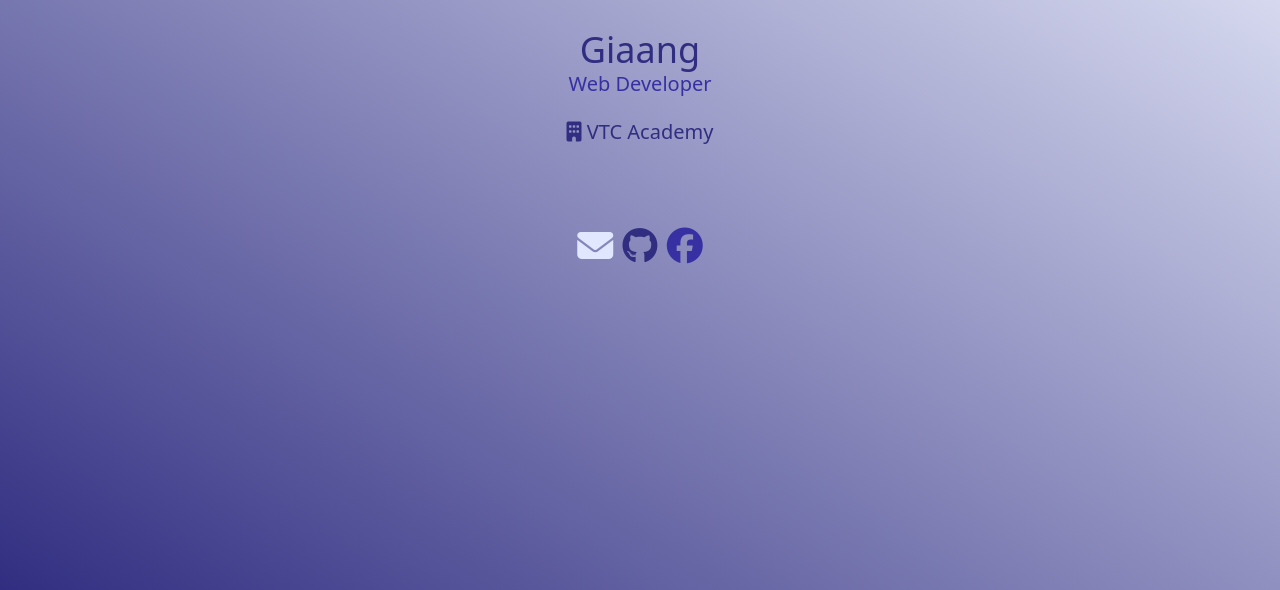
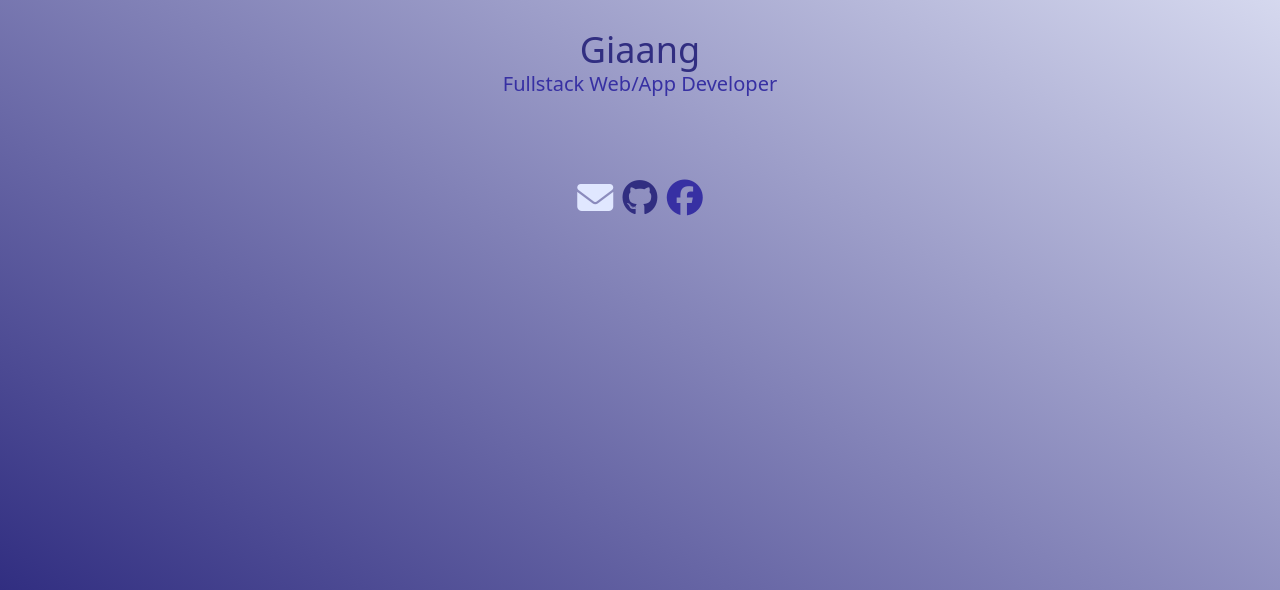
Before and after one commit to lehuygiang28/about-me, a plain HTML site: page index.html in a window 1280 px wide. Shown: the part 210-800 px from the top of the page. Drawn offline with Linux system fonts and the light colour scheme.

Commit message:
feat: :sparkles: update link

```diff
--- a/index.html
+++ b/index.html
@@ -24,13 +24,7 @@
         <img src="https://gravatar.com/avatar/43fad5c0ad2d5cc42e46c4c85abb770c8cb41e5fb9347ff996b1dfc81aad773b?s=500&d=mp&r=g"
             alt="giaang-avatar-from-gravatar" class="rounded-full h-32 md:h-48">
         <h1 class="text-4xl text-indigo-900 mt-10">Giaang</h1>
-        <h1 class="text-xl text-indigo-800">Web Developer</h1>
-
-        <div class="mt-5 text-xl text-indigo-900">
-            <a href="http://vtc.edu.vn" target="_blank" rel="noopener">
-                <i class="fa-solid fa-building text-indigo-600"></i>&nbsp;VTC Academy
-            </a>
-        </div>
+        <h1 class="text-xl text-indigo-800">Fullstack Web/App Developer</h1>
 
         <div class="mt-20 text-4xl">
             <a href="mailto:lehuygiang28@gmail.com" arial-label="Mail me to contact"><i
```
